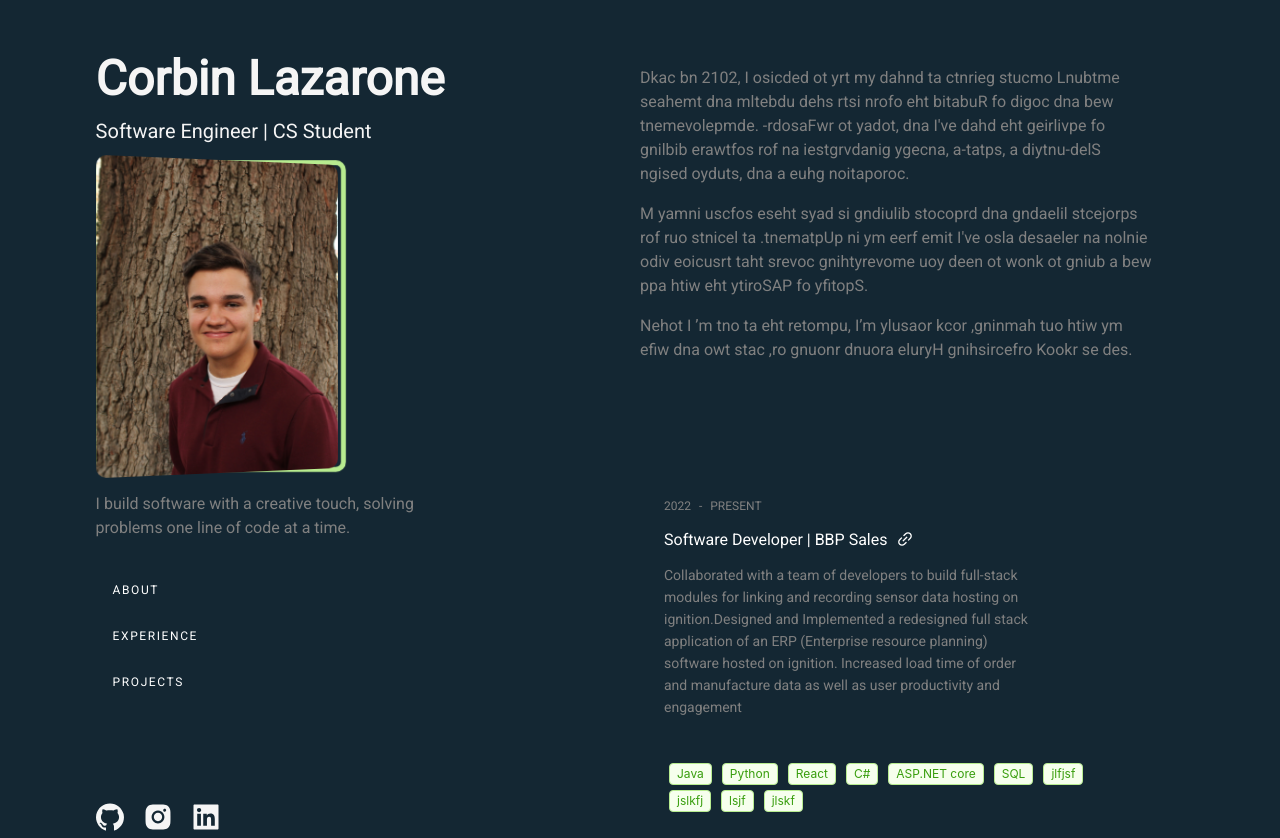
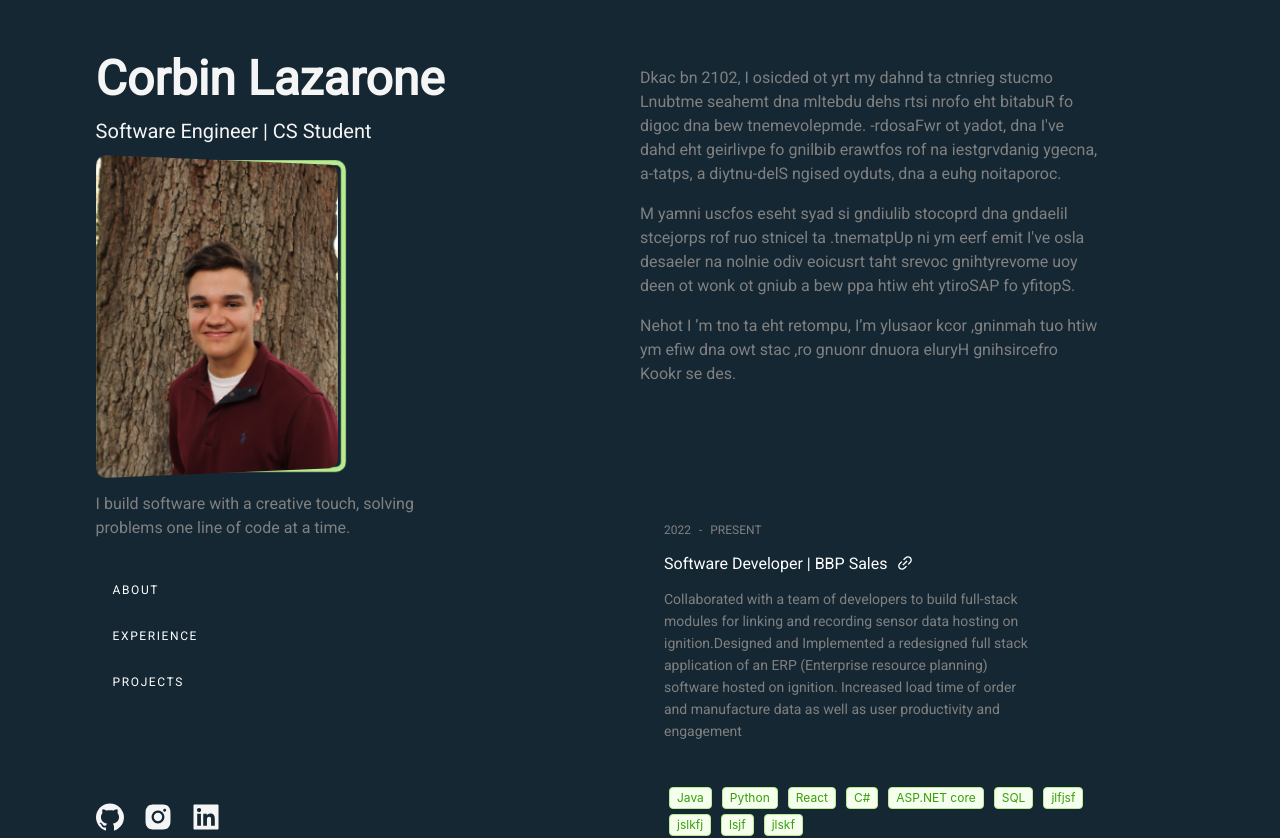
Before and after one commit to corbinlazarone/corbinWebsite, a Next.js app in the folder portfolio/: page / in a window 1280 px wide. Shown: the top 838 px of the page. Built offline with nearby package versions, Linux system fonts and the light colour scheme.

Commit message:
fixed about width

```diff
--- a/portfolio/src/app/styles/right.module.css
+++ b/portfolio/src/app/styles/right.module.css
@@ -3,6 +3,10 @@
 .rightMainDiv {
     max-width: 40%;
     margin-left: 40%;
+}
+
+.aboutDiv {
+    max-width: 90%;
 }
 
 .aboutDiv p {
```
